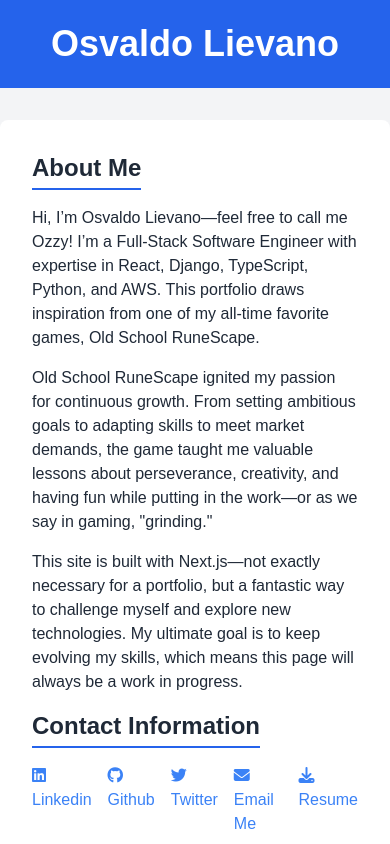
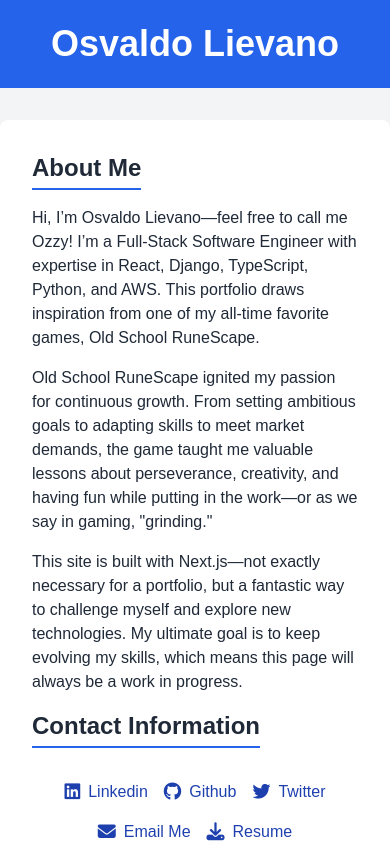
Before and after one commit to OzLievano/portfolio, a Next.js app: page / in a window 390 px wide. Shown: the top 844 px of the page. Built offline with nearby package versions, Linux system fonts and the light colour scheme.

Commit message:
fix: made page responsive to mobile

```diff
--- a/app/components/ProjectTile.tsx
+++ b/app/components/ProjectTile.tsx
@@ -27,19 +27,19 @@
   const embedUrl = getYouTubeEmbedUrl(videoUrl);
 
   return (
-    <div className="w-1/3 p-4 bg-gray-100 hover:bg-gray-200 rounded-md m-5">
+    <div className="w-full md:w-1/3 p-4 sm:p-3 bg-gray-100 hover:bg-gray-200 rounded-md m-2 md:m-5">
       <h3 className="text-lg font-bold">{title}</h3>
       <p className="text-sm">{description}</p>
       {embedUrl ? (
-        <div className="mt-4">
+        <div className="mt-4 aspect-video">
           <iframe
             width="100%"
-            height="200"
+            height="100%"
             src={embedUrl}
             title={title}
             allow="accelerometer; autoplay; clipboard-write; encrypted-media; gyroscope; picture-in-picture"
             allowFullScreen
-            className="rounded-md"
+            className="rounded-md w-full h-full"
           ></iframe>
         </div>
       ) : (
--- a/app/components/SkillInfo.tsx
+++ b/app/components/SkillInfo.tsx
@@ -22,11 +22,12 @@
 
   return (
     <div
-      className="relative w-1/5 h-36 border-2 border-black mx-2 my-4 flex flex-col justify-center items-center bg-white rounded-lg"
+      className="relative w-full sm:w-1/2 md:w-1/4 lg:w-1/5 h-36 sm:h-40 border-2 border-black mx-2 my-4 flex flex-col justify-center items-center bg-white rounded-lg"
       onMouseEnter={() => setIsHovered(true)}
       onMouseLeave={() => setIsHovered(false)}
+      onClick={() => setIsHovered(!isHovered)} // Toggle hover on mobile
     >
-      <div className="w-full h-full flex justify-center items-center">
+      <div className="w-full h-full flex flex-col justify-center items-center">
         <Image
           src={`/${image}`}
           alt={skill}
@@ -34,12 +35,12 @@
           height={50}
           className="w-12 h-12 object-contain"
         />
-        <span>{level}/99</span>
+        <span className="text-sm md:text-base font-semibold">{level}/99</span>
       </div>
 
-      {/* Show Experience Info when hovered */}
+      {/* Hover/Tap Tooltip for Experience Info */}
       {isHovered && (
-        <div className="absolute bottom-0 left-0 right-0 bg-gray-700 text-white p-3 rounded-b-lg z-10">
+        <div className="absolute bottom-full left-1/2 transform -translate-x-1/2 bg-gray-700 text-white p-3 rounded-lg z-10 w-40 text-center shadow-lg">
           <SkillExperienceInfo
             skill={skill}
             currExp={currentExperience}
--- a/app/page.tsx
+++ b/app/page.tsx
@@ -12,9 +12,9 @@
 
       <main className="max-w-4xl mx-auto bg-white rounded-lg shadow-lg p-8 mt-8">
         <section className="mb-12">
-          <h3 className="text-2xl font-semibold border-b-2 border-blue-600 inline-block pb-1 mb-4">
+          <h2 className="text-2xl font-semibold border-b-2 border-blue-600 inline-block pb-1 mb-4">
             About Me
-          </h3>
+          </h2>
           <p className="mb-4">
             Hi, I&rsquo;m Osvaldo Lievano—feel free to call me Ozzy! I&rsquo;m a
             Full-Stack Software Engineer with expertise in React, Django,
@@ -37,49 +37,69 @@
           <h3 className="text-2xl font-semibold border-b-2 border-blue-600 inline-block pb-1 mb-4">
             Contact Information
           </h3>
-          <ul className="flex space-x-4">
+          <ul className="flex flex-wrap justify-center sm:justify-start gap-4 p-4">
             <li>
               <a
                 href="https://www.linkedin.com/in/osvaldo-lievano/"
-                className="text-blue-500 hover:underline"
+                className="text-blue-800 hover:underline flex items-center gap-2"
                 aria-label="LinkedIn Profile"
               >
-                <i className="fa-brands fa-linkedin"></i> Linkedin
+                <i
+                  className="fa-brands fa-linkedin text-lg sm:text-base"
+                  aria-hidden="true"
+                ></i>
+                Linkedin
               </a>
             </li>
             <li>
               <a
                 href="https://www.github.com/Ozlievano"
-                className="text-blue-500 hover:underline"
+                className="text-blue-800 hover:underline flex items-center gap-2"
                 aria-label="Github Profile"
               >
-                <i className="fa-brands fa-github"></i> Github
+                <i
+                  className="fa-brands fa-github text-lg sm:text-base"
+                  aria-hidden="true"
+                ></i>
+                Github
               </a>
             </li>
             <li>
               <a
                 href="https://www.x.com/Ozlievano"
-                className="text-blue-500 hover:underline"
+                className="text-blue-800 hover:underline flex items-center gap-2"
                 aria-label="Twitter Profile"
               >
-                <i className="fa-brands fa-twitter"></i> Twitter
+                <i
+                  className="fa-brands fa-twitter text-lg sm:text-base"
+                  aria-hidden="true"
+                ></i>
+                Twitter
               </a>
             </li>
             <li>
               <a
                 href="mailto:osvaldoalievano@gmail.com"
-                className="text-blue-500 hover:underline"
+                className="text-blue-800 hover:underline flex items-center gap-2"
               >
-                <i className="fa-solid fa-envelope"></i> Email Me
+                <i
+                  className="fa-solid fa-envelope text-lg sm:text-base"
+                  aria-hidden="true"
+                ></i>
+                Email Me
               </a>
             </li>
             <li>
               <a
                 href="resume.pdf"
-                className="text-blue-500 hover:underline"
+                className="text-blue-800 hover:underline flex items-center gap-2"
                 download
               >
-                <i className="fa-solid fa-download"></i> Resume
+                <i
+                  className="fa-solid fa-download text-lg sm:text-base"
+                  aria-hidden="true"
+                ></i>
+                Resume
               </a>
             </li>
           </ul>
```
